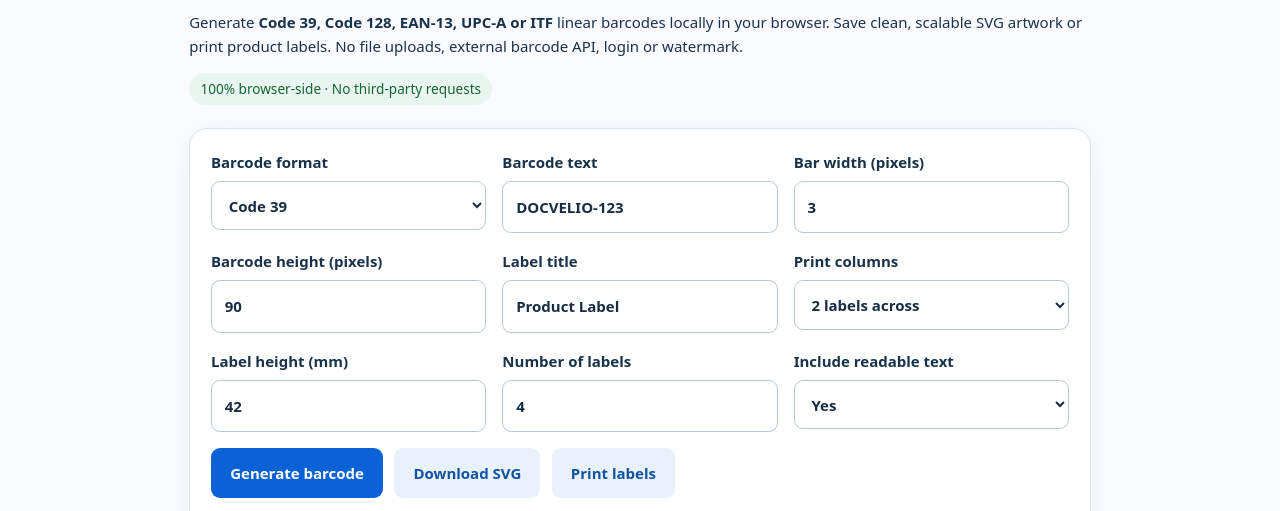
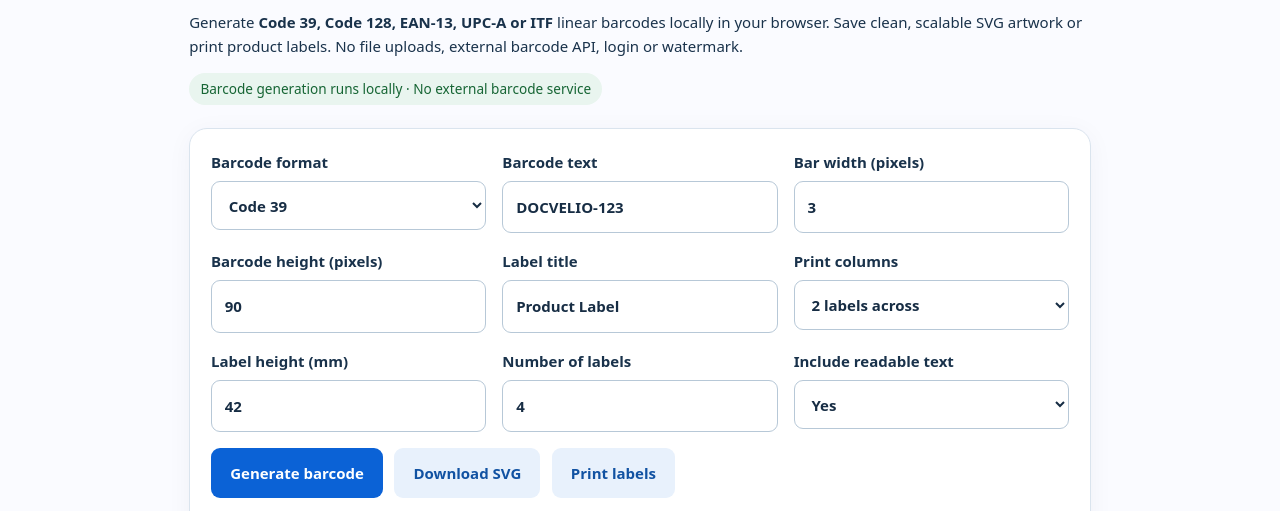
Before and after one commit to Ali-1999/docvelio, a website: page public/tools/barcode-generator/index.html in a window 1280 px wide. Shown: the part 261-772 px from the top of the page. Drawn offline with Linux system fonts and the light colour scheme.

Commit message:
content(privacy): correct misleading no-third-party-requests claim on barcode page

```diff
--- a/public/tools/barcode-generator/index.html
+++ b/public/tools/barcode-generator/index.html
@@ -17,7 +17,7 @@
 <a href="/">← Docvelio Home</a>
 <h1>Free Barcode Generator and Printable Labels</h1>
 <p>Generate <strong>Code 39, Code 128, EAN-13, UPC-A or ITF</strong> linear barcodes locally in your browser. Save clean, scalable SVG artwork or print product labels. No file uploads, external barcode API, login or watermark.</p>
-<span class="bc-tag">100% browser-side · No third-party requests</span>
+<span class="bc-tag">Barcode generation runs locally · No external barcode service</span>
 <section class="bc-panel" aria-label="Barcode configuration">
 <div class="bc-fields">
 <label class="bc-field">Barcode format<select id="format"><option value="code39">Code 39</option><option value="code128">Code 128</option><option value="ean13">EAN-13 (retail)</option><option value="upca">UPC-A (retail)</option><option value="itf">Interleaved 2 of 5</option></select></label>
```
